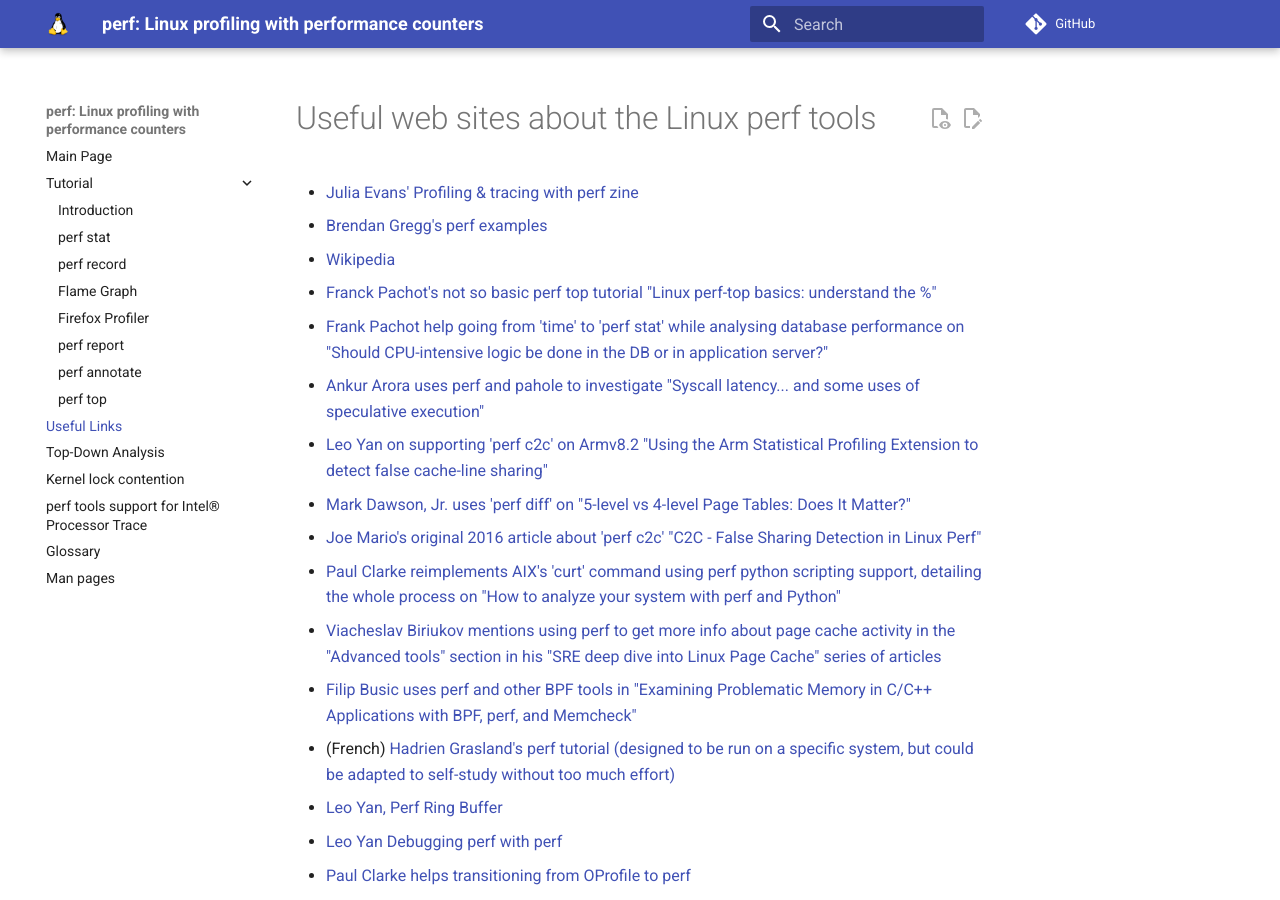
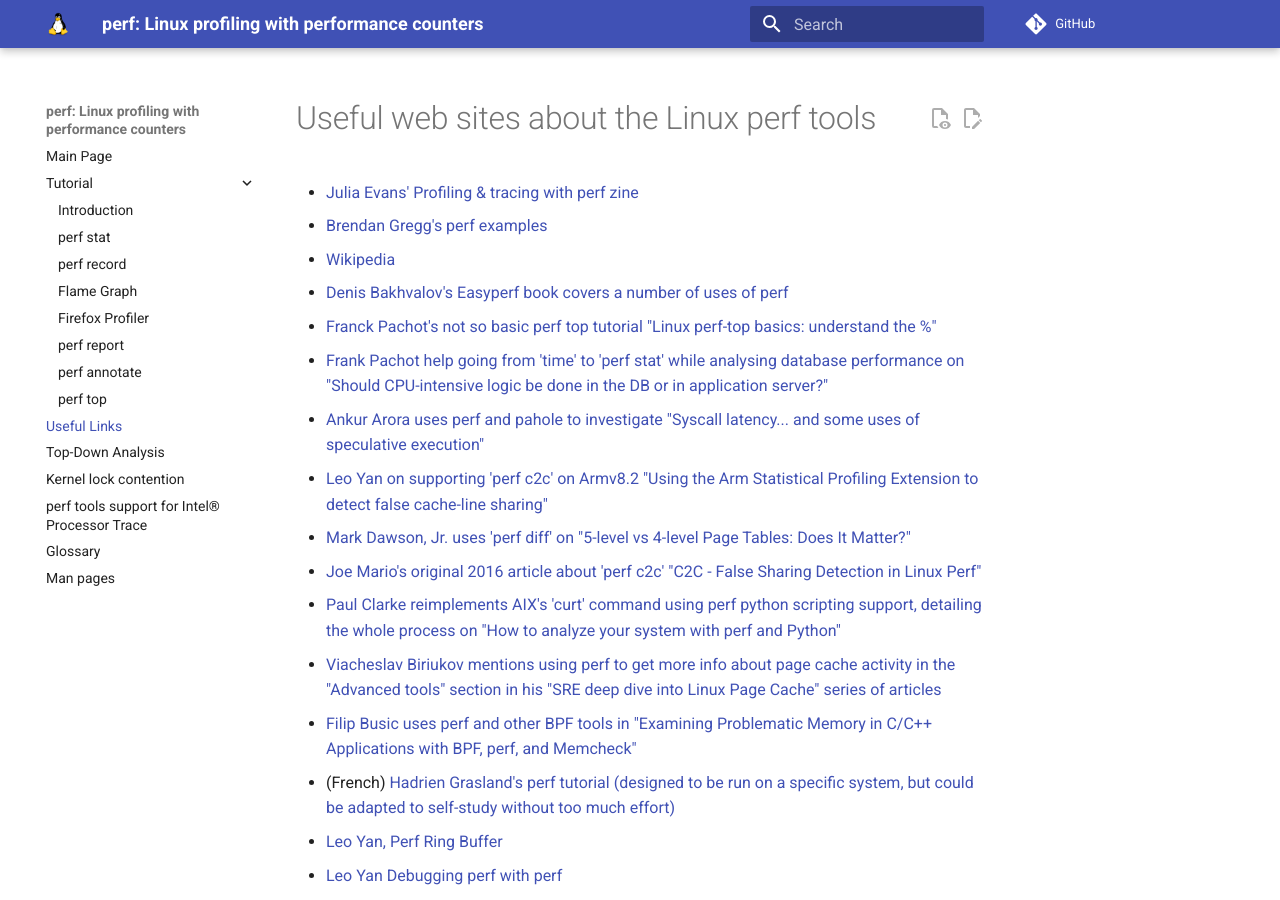
Before and after one commit to perfwiki/main, an MkDocs documentation site: the page built from docs/useful-links.md, in a window 1280 px wide and 900 px high. Built offline with MkDocs 1.6.1 and Material for MkDocs 9.7.7, drawn with Linux system fonts in a browser that asks for light colours; comment, search, counter and statistics services are not loaded.

Commit message:
useful-links: Add EasyPerf link

```diff
--- a/docs/useful-links.md
+++ b/docs/useful-links.md
@@ -3,6 +3,7 @@
 - [Julia Evans' Profiling & tracing with perf zine](https://wizardzines.com/zines/perf/)
 - [Brendan Gregg's perf examples](http://www.brendangregg.com/perf.html)
 - [Wikipedia](https://en.wikipedia.org/wiki/Perf_(Linux))
+- [Denis Bakhvalov's Easyperf book covers a number of uses of perf](https://easyperf.net/)
 - [Franck Pachot's not so basic perf top tutorial "Linux perf-top basics: understand the %"](https://www.dbi-services.com/blog/linux-perf-top-basics-understand-the/)
 - [Frank Pachot help going from 'time' to 'perf stat' while analysing database performance on "Should CPU-intensive logic be done in the DB or in application server?"](https://www.dbi-services.com/blog/should-cpu-intensive-logic-be-done-in-the-db-or-in-application-server/)
 - [Ankur Arora uses perf and pahole to investigate "Syscall latency... and some uses of speculative execution"](https://blogs.oracle.com/linux/post/syscall-latency)
```
